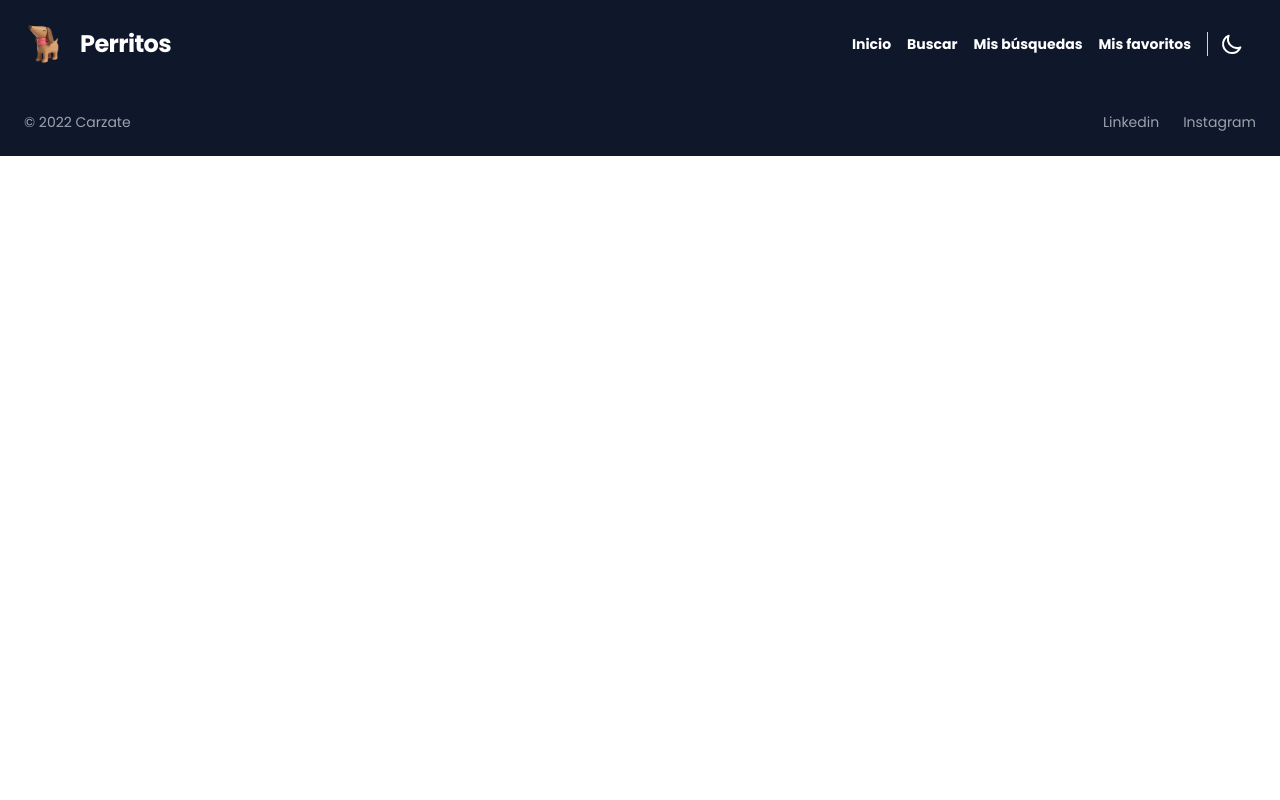
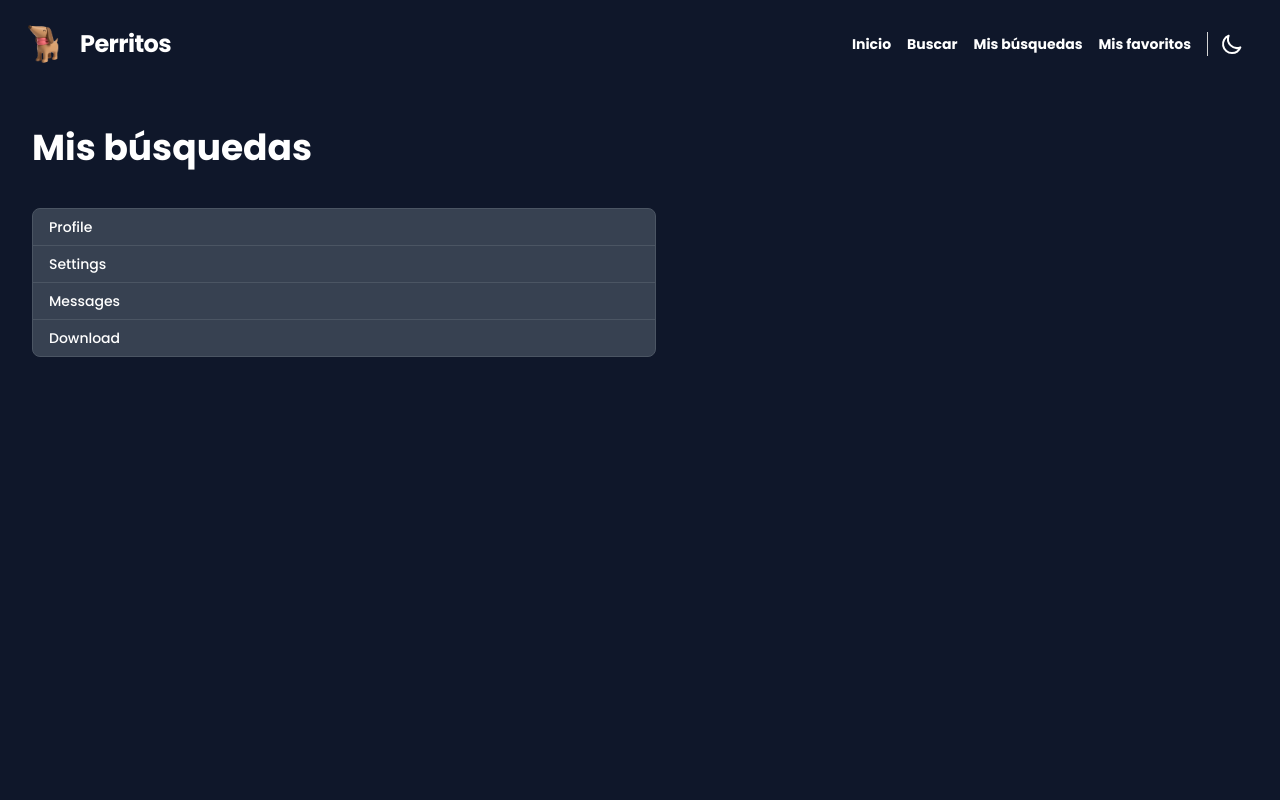
Before and after one commit to Carzate/Gifs-app, a Vue app: page /historial in a window 1280 px wide. Shown: the top 800 px of the page. Built offline with nearby package versions, Linux system fonts and the light colour scheme; what vue-glide-js, vue-kinesis, vue-typed-js would draw is missing.

Commit message:
feat: empezando vista de historial

```diff
--- a/src/App.vue
+++ b/src/App.vue
@@ -1,5 +1,5 @@
 <template>
-  <div id="app" :class="isDark && 'bg-slate-900'">
+  <div id="app" :class="isDark && 'bg-slate-900'" class="min-h-screen">
     <div class="container mx-auto" :class="isDark === true && 'dark'">
       <header-nav :darkMode="isDark"></header-nav>
       <router-view/>
@@ -24,7 +24,6 @@ export default {
 </script>
 
 <style>
-@import '@/assets/styles.css';
 
 #app {
   font-family: 'Poppins', sans-serif;
--- a/src/assets/styles.css
+++ /dev/null
@@ -1,3 +0,0 @@
-.mouse{
-    cursor: pointer;
-}
--- a/src/components/GifCard.vue
+++ b/src/components/GifCard.vue
@@ -3,7 +3,7 @@
         <div class="lg:columns-4 md:columns-3 sm:columns-2 gap-2 w-3/4 mx-auto space-y-3 pb-28">
             <div class="relative break-inside-avoid rounded-xl" v-for="(gif, index) in gifsInfo.info" :key="index" >
                 <img :src="gif.url" class="rounded-xl">
-                <div class="absolute top-3 bg-black/50 left-3 p-2 rounded-xl mouse">
+                <div class="absolute top-3 bg-black/50 left-3 p-2 rounded-xl cursor-pointer">
                     <svg v-if="gif.favorite" xmlns="http://www.w3.org/2000/svg" class="h-6 w-6 text-red-500" viewBox="0 0 20 20" fill="currentColor" @click="deleteFavorite(gif)">
                         <path fill-rule="evenodd" d="M3.172 5.172a4 4 0 015.656 0L10 6.343l1.172-1.171a4 4 0 115.656 5.656L10 17.657l-6.828-6.829a4 4 0 010-5.656z" clip-rule="evenodd" />
                     </svg>
--- a/src/components/NavFooter.vue
+++ b/src/components/NavFooter.vue
@@ -1,19 +1,17 @@
 <template>
     <div>
-        <div class="container" style="position: relative; bottom: 0">
-          <footer class="p-4 rounded-lg md:flex md:items-center md:justify-between md:p-6">
-              <span class="text-sm text-gray-500 sm:text-center dark:text-gray-400">
+        <footer class="p-4 rounded-lg md:flex md:items-center md:justify-between md:p-6 lg:pl-9">
+            <span class="text-sm sm:text-center dark:text-white font-semibold">
             © 2022 <a href="https://carzatev1.netlify.com" target="_blank" class="hover:underline">Carzate</a>
             </span>
-              <ul class="flex flex-wrap items-center mt-3 text-sm text-gray-500 dark:text-gray-400 sm:mt-0">
+            <ul class="flex flex-wrap items-center mt-3 text-sm dark:text-white sm:mt-0">
                 <li>
-                      <a href="https://www.linkedin.com/in/christian-arzate/" target="_blank" class="mr-4 hover:underline md:mr-6 ">Linkedin</a>
+                    <a href="https://www.linkedin.com/in/christian-arzate/" target="_blank" class="mr-4 hover:underline md:mr-6 font-semibold">Linkedin</a>
                 </li>
                 <li>
-                      <a href="https://www.instagram.com/_carzate/" target="_blank" class="hover:underline">Instagram</a>
+                    <a href="https://www.instagram.com/_carzate/" target="_blank" class="hover:underline font-semibold">Instagram</a>
                 </li>
             </ul>
         </footer>
     </div>
-    </div>
 </template>
--- a/src/components/NavHeader.vue
+++ b/src/components/NavHeader.vue
@@ -3,7 +3,7 @@
     <nav class="flex items-center justify-between flex-wrap py-6 px-6">
       <div class="flex items-center flex-shrink-0 text-black mr-6">
         <img
-          class="mr-4 mouse"
+          class="mr-4 cursor-pointer"
           src="@/assets/img/logo.svg"
           width="40"
           @click="$router.push('/')"
@@ -51,7 +51,7 @@
               mr-4
               font-bold
               dark:text-white
-              mouse
+              cursor-pointer
             "
             :class="nav.link == $route.path && 'text-blue-400 dark:text-blue-400'"
           >
--- a/src/router/index.js
+++ b/src/router/index.js
@@ -18,6 +18,11 @@ const routes = [
     path: '/favoritos',
     name: 'favoritos',
     component: () => import( '../views/FavoritesView.vue')
+  },
+  {
+    path: '/historial',
+    name: 'historial',
+    component: () => import( '../views/RecordView.vue')
   }
 ]
 
--- a/src/views/FavoritesView.vue
+++ b/src/views/FavoritesView.vue
@@ -1,7 +1,6 @@
 <template>
-    <div>
-        <div class="dark:h-screen">
-            <h3 class="font-bold text-4xl lg:pl-10 dark:text-white flex my-10">Mis Gifs Favoritos
+    <div class="h-screen">
+        <h3 class="font-bold text-4xl lg:pl-8 dark:text-white flex my-10">Mis Gifs Favoritos
             <svg xmlns="http://www.w3.org/2000/svg" class="h-6 w-6 text-red-500 ml-2" viewBox="0 0 20 20" fill="currentColor">
                 <path fill-rule="evenodd" d="M3.172 5.172a4 4 0 015.656 0L10 6.343l1.172-1.171a4 4 0 115.656 5.656L10 17.657l-6.828-6.829a4 4 0 010-5.656z" clip-rule="evenodd" />
             </svg>
@@ -11,7 +10,6 @@
             <img src="@/assets/img/pug.svg" width="30%" class="mx-auto pt-8">
             <p class="dark:text-white lg:text-center text-6xl font-bold mt-8">Nada por aqui</p>
             <p class="dark:text-white lg:text-center text-xl mt-10">Intenta guardar tus gifs favoritos presionando el boton <br> de corazón en la parte superior derecha en la página de búsqueda.</p>
-            </div>
         </div>
     </div>
 </template>
--- a/src/views/HomeView.vue
+++ b/src/views/HomeView.vue
@@ -1,5 +1,5 @@
 <template>
-  <div class="dark:bg-slate-900 dark:h-screen">
+  <div class="dark:bg-slate-900">
     <span class="block bg-[#ef233c] w-72 h-72 rounded-full filter blur-3xl opacity-10 lg:h-20"></span>
     <div class="absolute inset-x-0 md:top-80 min-h-0 pl-20 py-10 flex overflow-hidden z-0">
       <span class="block bg-[#ef233c] w-72 h-72 rounded-full filter blur-3xl opacity-10 lg:w-96 lg:h-96"></span>
--- /dev/null
+++ b/src/views/RecordView.vue
@@ -0,0 +1,20 @@
+<template>
+    <div class="py-10 h-screen cursor-pointer">
+        <h3 class="font-bold text-4xl lg:pl-8 dark:text-white">Mis búsquedas
+            <div class="pt-10">
+                <ul class="w-1/2 text-sm font-medium border border-gray-200 rounded-lg dark:bg-gray-700 dark:border-gray-600 dark:text-white">
+                    <li class="w-full px-4 py-2 border-b border-gray-200 rounded-t-lg dark:border-gray-600">Profile</li>
+                    <li class="w-full px-4 py-2 border-b border-gray-200 dark:border-gray-600">Settings</li>
+                    <li class="w-full px-4 py-2 border-b border-gray-200 dark:border-gray-600">Messages</li>
+                    <li class="w-full px-4 py-2 rounded-b-lg">Download</li>
+                </ul>
+            </div>
+        </h3>
+    </div>
+</template>
+
+<script>
+export default {
+
+}
+</script>
--- a/src/views/SearchView.vue
+++ b/src/views/SearchView.vue
@@ -1,6 +1,6 @@
 <template>
   <div>
-    <div class="px-6 pt-6 mb-4 bg-blue-50 dark:bg-slate-900 sticky top-0 z-50">
+    <div class="px-6 pt-6 mb-4 bg-blue-50 dark:bg-slate-900 sticky top-0 z-50 rounded-lg">
       <form class="flex items-center mx-auto pb-6 w-1/2" @submit.prevent="clearAndSearch">
           <div class="relative w-full">
             <div class="absolute inset-y-0 left-0 flex items-center pl-3 pointer-events-none">
```
Lines whose indentation alone changed are shown as unchanged.
